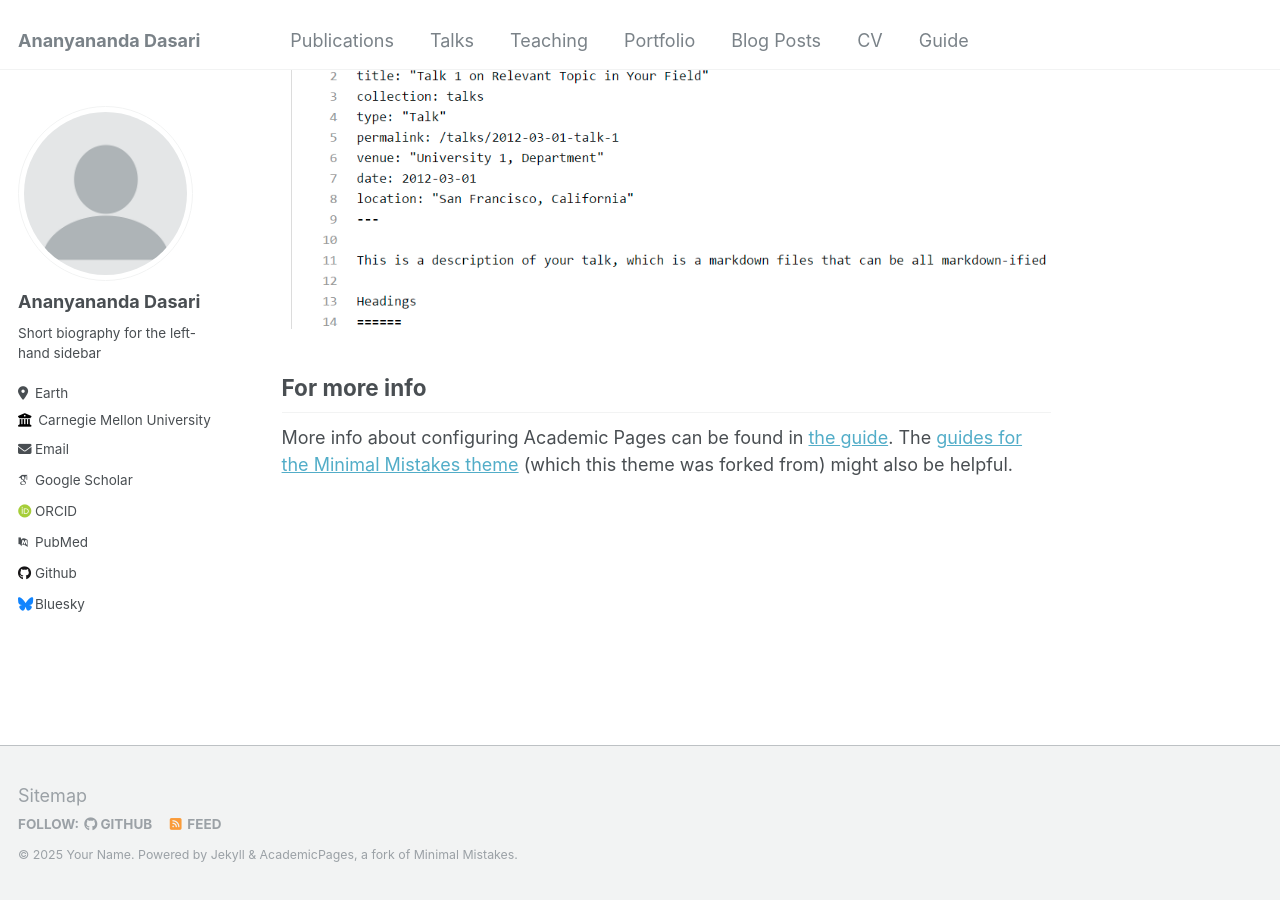
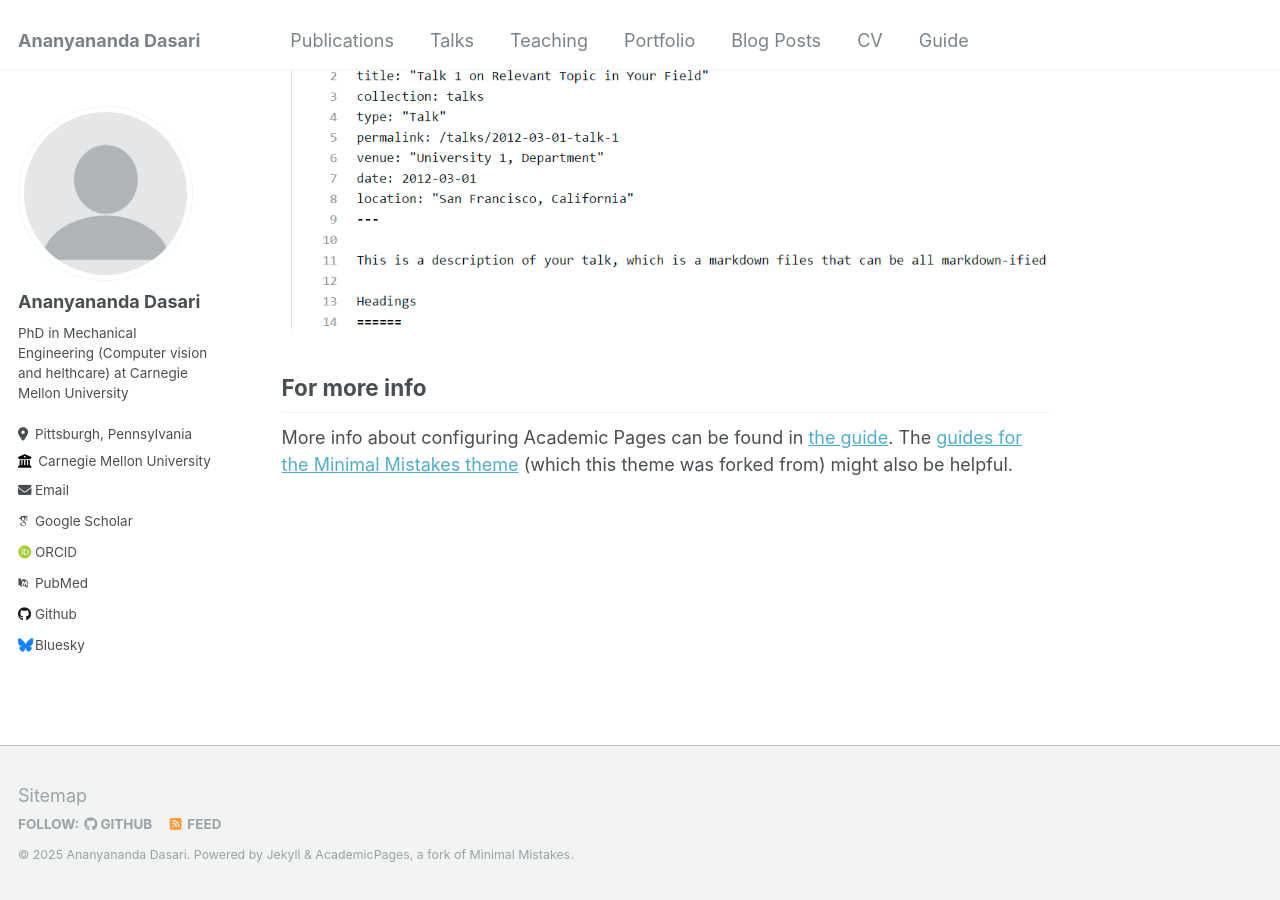
Before and after one commit to ananyananda-dasari/ananyananda, a Jekyll site: the page built from _pages/about.md, in a window 1280 px wide and 900 px high, scrolled down 2660 px. Built offline with Jekyll 4.4.1, drawn with Linux system fonts in a browser that asks for light colours; some web fonts are replaced.

Commit message:
Update _config.yml

```diff
--- a/_config.yml
+++ b/_config.yml
@@ -10,7 +10,7 @@
 locale                   : "en-US"
 title                    : "Ananyananda Dasari"
 title_separator          : "-"
-name                     : &name "Your Name"
+name                     : &name "Ananyananda Dasari"
 description              : &description "personal description"
 url                      : https://ananyananda-dasari.github.io # the base hostname & protocol for your site e.g. "https://mmistakes.github.io"
 baseurl                  : "" # the subpath of your site, e.g. "/blog"
@@ -24,11 +24,11 @@ author:
   avatar           : "profile.png"
   name             : "Ananyananda Dasari"
   pronouns         : # example: "she/her"
-  bio              : "Short biography for the left-hand sidebar"
-  location         : "Earth"
+  bio              : "PhD in Mechanical Engineering (Computer vision and helthcare) at Carnegie Mellon University"
+  location         : "Pittsburgh, Pennsylvania"
   employer         : "Carnegie Mellon University"
   uri              : # URL
-  email            : "none@example.org"
+  email            : "d.ananyananda@gmail.com"
 
   # Academic websites
   arxiv            : # URL - Update with the correct link to your profile
```
